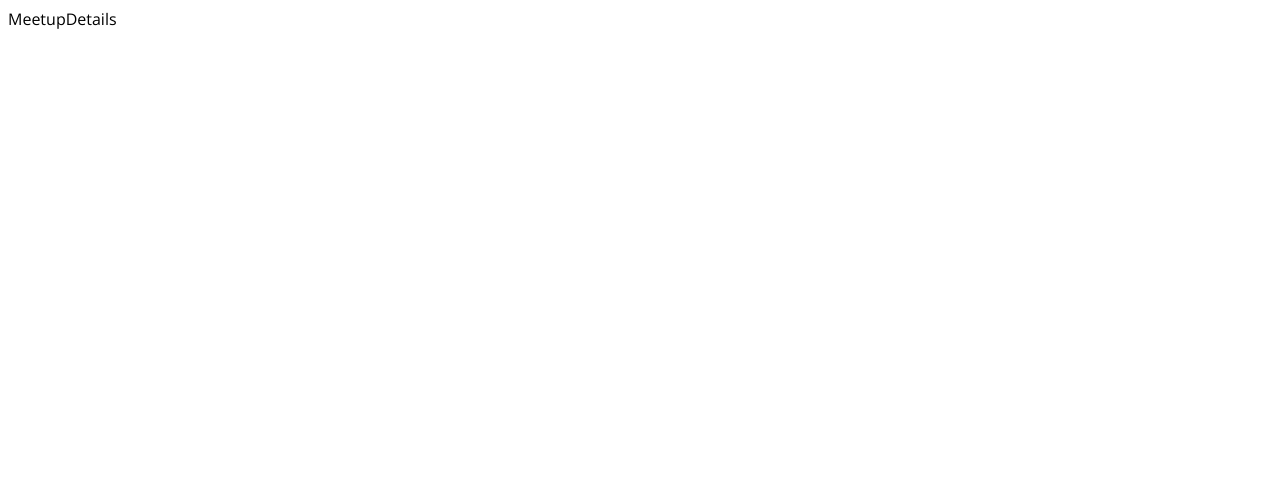
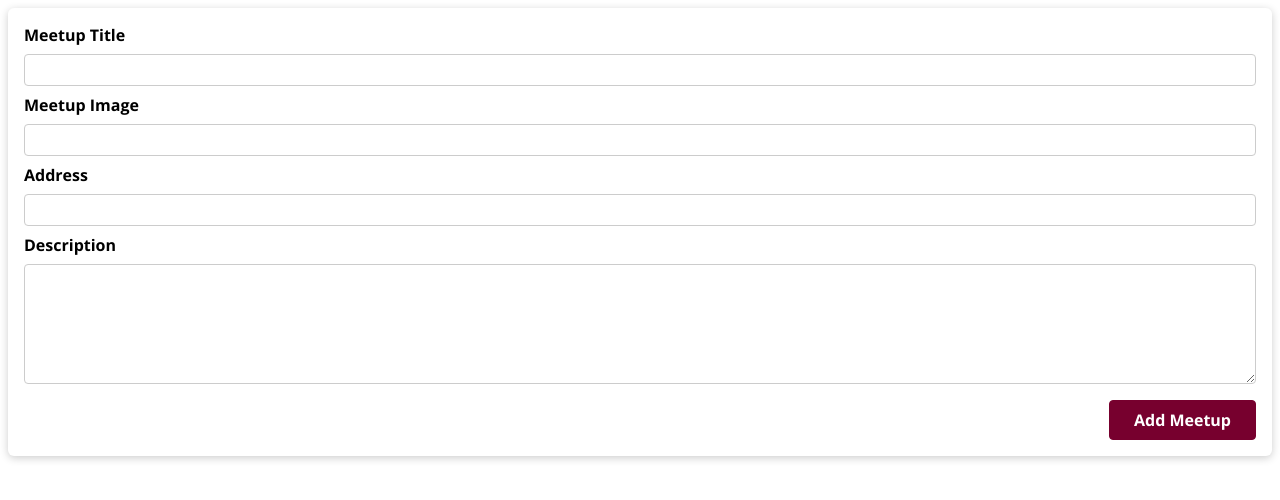
Before and after one commit to ecarlste/nextjs-meetup-app, a Next.js app: page /meetups/new-meetup in a window 1280 px wide. Shown: the top 500 px of the page. Built offline with nearby package versions, Linux system fonts and the light colour scheme.

Commit message:
Wired up the form handling for new meetup

```diff
--- a/src/components/meetups/NewMeetupForm.tsx
+++ b/src/components/meetups/NewMeetupForm.tsx
@@ -2,8 +2,11 @@ import { FormEvent, useRef } from 'react';
 
 import Card from '../ui/Card';
 import classes from './NewMeetupForm.module.css';
+import { MeetupWithoutId } from '@/models/meetup';
 
-function NewMeetupForm(props) {
+function NewMeetupForm(props: {
+  onAddMeetup: (meetupData: MeetupWithoutId) => void;
+}) {
   const titleInputRef = useRef<HTMLInputElement>(null);
   const imageInputRef = useRef<HTMLInputElement>(null);
   const addressInputRef = useRef<HTMLInputElement>(null);
@@ -24,7 +27,7 @@ function NewMeetupForm(props) {
       description: enteredDescription,
     };
 
-    props.onAddMeetup(meetupData);
+    props.onAddMeetup(meetupData as MeetupWithoutId);
   }
 
   return (
--- /dev/null
+++ b/src/pages/meetups/new-meetup.tsx
@@ -0,0 +1,13 @@
+import NewMeetupForm from '@/components/meetups/NewMeetupForm';
+import { MeetupWithoutId } from '@/models/meetup';
+import React from 'react';
+
+function NewMeetup() {
+  function addMeetupHandler(enteredMeetupData: MeetupWithoutId) {
+    console.log(enteredMeetupData);
+  }
+
+  return <NewMeetupForm onAddMeetup={addMeetupHandler} />;
+}
+
+export default NewMeetup;
```
Also changed, not shown: src/pages/meetups/create-meetup.tsx (deleted, +0 -7 lines).
